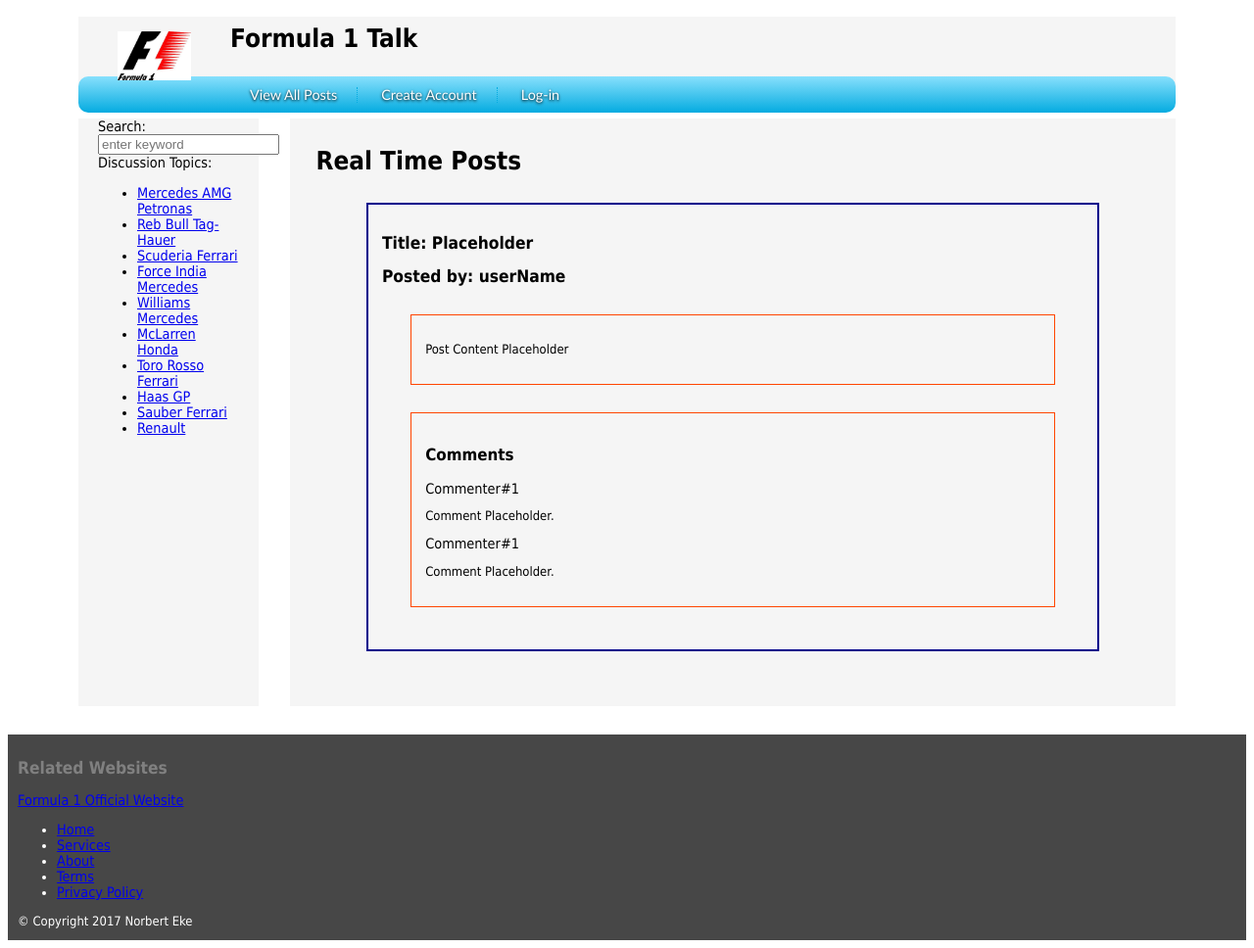
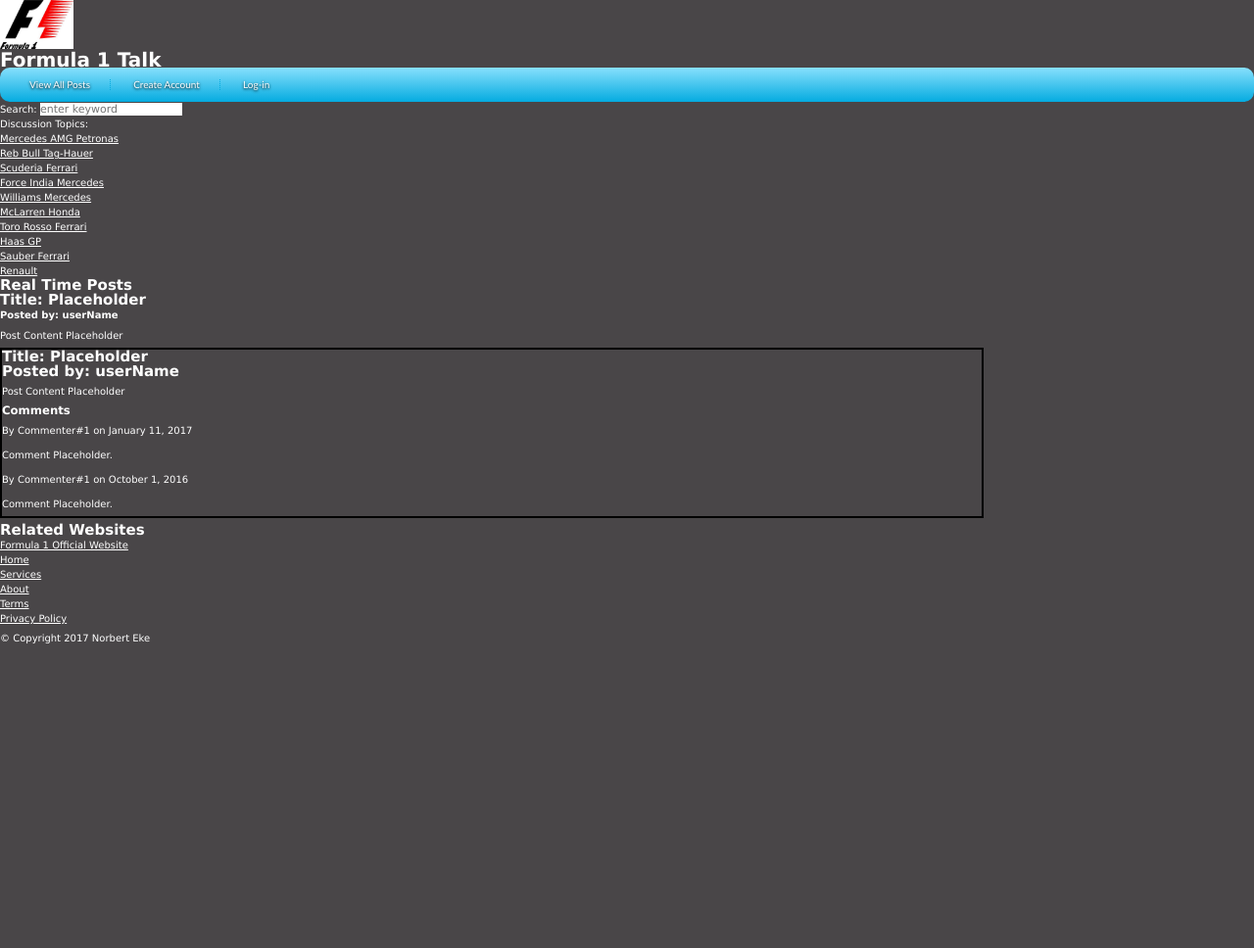
Before and after one commit to norberte/Formula1Forum, a PHP site: page / in a window 1280 px wide. Shown: the whole page at 98% size. After the commit the page ends 657 px from the top, so only its background shows below. Run offline with PHP 8.4, Linux system fonts and the light colour scheme.

Commit message:
Commiting revised styling and structure of the index2 file

```diff
--- a/css/index.css
+++ b/css/index.css
@@ -1,82 +1,304 @@
-body{
-	font-family: Tahoma, Helvetica, sans-serif;
-}
-h1 {
-	font-size: 1.8em;
-	padding: 0.25em;
-}
-h2 {
-	font-size: 1.2em;
-}
-p, body {
-	font-size: 0.9em;
+* {
+	margin: 0px;
+	padding: 0px;
 }
 
-article{
-	padding: 0em 20px;
+body {
+	color: #fff;
+	background-color: #494648;
+	font-family: verdana, arial, sans-serif;
+	font-size: 10px;
+	line-height: 15px;
 }
 
-article#right-sidebar {
-	background-color: #F5F5F5;
-	float: left;
-	width: 10em;
-	margin-left: 5em;
-	height: 600px;
+a {
+	color: #fff;
+	background-color: inherit;
+	text-decoration: underline;
 }
 
-article#center{
-	width: auto;
-	background-color: #F5F5F5;
-	margin: 2em 5em 2em 20em;
-	height: 600px;
-	overflow: auto;
+a:hover {
+	text-decoration: none;
 }
 
-figure{
-	float: left;
-	position: relative;
+span {
+	display: none;
 }
 
-header{
-	height: 75px;
-	background-color: #F5F5F5;
+img {
+	border: none;
 }
 
-#masthead{
-	margin: 1em 5em 1em 5em;
+ul {
+	list-style-type: none;
 }
 
-footer h2{
-	color: gray;
-}
-footer{
-	color: white;
-	background-color: #474747;
-	height: 200px;
-	padding-top: 0.7em;
-	padding-left: 0.7em;
-	padding-right: 3em;
+li {
+	list-style-type: none;
 }
 
-.post{
-	border: 2px solid darkblue;
-	margin-left: 4em;
-	margin-right: 4em;
-	margin-bottom: 4em;
-	padding: 1em;
+p {
+	padding: 5px 0px 5px;
+	text-align: justify;
 }
 
-.postContent{
-	border: 1px solid orangered;
-	margin: 2em;
-	padding: 1em;
+input {
+	border: 0px;
+	font-family: verdana, arial, sans-serif;
+	font-size: 11px;
 }
 
-.postComments{
-	border: 1px solid orangered;
-	margin: 2em;
-	padding: 1em;
+.clearthis {
+	margin : 0px;
+	height : 1px;
+	clear : both;
+	float : none;
+	font-size: 1px;
+	line-height: 0px;
+	overflow : hidden;
+	visibility: hidden;
 }
-.comment{
-	display: inline;
+
+#body_wrapper {
+	background: url('../img/background.jpg') repeat-y 0% 0%;
 }
+
+#rightcolumn {
+	width: 1250px;
+	float: right;
+	text-align: left;
+}
+
+/* Center Column */
+#centercolumn {
+	width: 1000px;
+	color: #333;
+	background-color: #fff;
+	float: left;
+	text-align: center;
+}
+
+#centercolumn_2 {
+	margin: 8px auto;
+	width: 1000px;
+	text-align: left;
+}
+
+#centercolumn a {
+	color: #333;
+	background-color: inherit;
+}
+
+#centercolumn a:hover {
+	text-decoration: none;
+}
+
+/* Center Column Posts */
+.post {
+	margin-bottom: 5px;
+	width: 1000px;
+	border: solid black 2px;
+}
+
+.post_header {
+	padding: 19px 10px 5px;
+	height: 22px;
+}
+
+.post_header h2 {
+	padding-left: 20px;
+	width: 1000px;
+	float: left;
+	font-size: 10px;
+	font-weight: bold;
+}
+
+.post_header strong {
+	float: right;
+}
+
+.post_content {
+	padding: 0px 10px 20px 10px;
+	margin-left:30px;
+	margin-bottom: 20px;
+	width: 900px;
+	line-height: 30px;
+	border: solid red 2px;
+}
+
+.post_comments a {
+	text-decoration: none;
+}
+
+.post_comments a:hover {
+	color: #959595;
+	background-color: inherit;
+}
+
+/* Right Sidebar */
+#rightsidebar {
+	margin: 5px 0px 10px 7px;
+	width: 209px;
+	float: left;
+	color: inherit;
+	background-color: inherit;
+}
+
+/* Team Roster */
+#teamroster {
+	margin-bottom: 9px;
+	width: 209px;
+	background: url('../img/teamroster_bg.jpg') repeat-y;
+}
+
+#teamroster_header {
+	padding: 17px 7px 0px;
+	background: url('../img/teamroster_bg_top.jpg') no-repeat 0% 0%;
+}
+
+#teamroster h2 {
+	height: 35px;
+	background: url('../img/teamroster_title.jpg') no-repeat 0% 0%;
+}
+
+#teamroster_content {
+	padding: 0px 7px 10px;
+	background: url('../img/teamroster_bg_bot.jpg') no-repeat 0% 100%;
+}
+
+#teamroster_categories {
+	padding: 0px 7px 10px;
+	font-weight: bold;
+}
+
+#teamroster_categories a {
+	text-decoration: none;
+}
+
+#teamroster_categories a:hover {
+	text-decoration: underline
+}
+
+#teamroster ul {
+	padding-left: 1px;
+	padding-right: 1px;
+}
+
+#teamroster li {
+	color: #a71b1f;
+	background-color: #a71a1e;
+	background-repeat: no-repeat;
+	background-position: 45% 3px;
+	border: #ffd5d7 1px solid;
+	text-align: center;
+	float: left;
+}
+
+#teamroster li a {
+	display: block;
+	margin-top: 50px;
+	width: 94px;
+	height: 25px;
+	color: #a71b1f;
+	background: #ffe0e2 url('../img/teamroster_name_bg.jpg') no-repeat;
+	overflow: hidden;
+	line-height: 23px;
+	text-decoration: none;
+}
+
+#teamroster li a:hover {
+	color: #380100;
+	background-color: inherit;
+}
+
+li#roster_twitch {
+	background-image: url('../img/teamroster_tb01.jpg');
+}
+
+li#roster_rock {
+	background-image: url('../img/teamroster_tb02.jpg');
+}
+
+li#roster_badkarma {
+	background-image: url('../img/teamroster_tb03.jpg');
+}
+
+li#roster_mostly {
+	background-image: url('../img/teamroster_tb04.jpg');
+}
+
+li#roster_thebowl {
+	background-image: url('../img/teamroster_tb05.jpg');
+}
+
+li#roster_doggerz {
+	background-image: url('../img/teamroster_tb06.jpg');
+}
+
+li#roster_drew {
+	background-image: url('../img/teamroster_tb07.jpg');
+}
+
+li#roster_nogusta {
+	background-image: url('../img/teamroster_tb08.jpg');
+}
+
+/* Left Column and Sidebar */
+#leftcolumn {
+	width: 250px;
+	color: #000;
+	background-color: inherit;
+	float: right;
+	text-align: left;
+	font-size: 9px;
+}
+
+#leftcolumn ul {
+	width: 100%;
+	overflow: hidden;
+}
+
+#leftcolumn li {
+	margin-bottom: 1px;
+	padding: 3px 10px 5px 35px;
+	color: inherit;
+	background: #b3b3b3 url('../img/latestmatches_bullet.gif') no-repeat 9px 50%;
+}
+
+#leftsidebar {
+	margin-right: 6px;
+	width: 190px;
+}
+
+#leftsidebar a {
+	color: #000;
+	background-color: inherit;
+	text-decoration: none;
+}
+
+#leftsidebar a:hover {
+	text-decoration: underline;
+}
+
+#leftsidebar h2 {
+	height: 54px;
+	background-repeat: no-repeat;
+	background-position: 10px 50%;
+}
+
+/* Latest Matches */
+#latestmatch {
+	color: inherit;
+	background-color: #313131;
+	border-top: #fff 1px solid;
+}
+
+#latestmatch h2 {
+	background-image: url('../img/latestmatches_title.jpg');
+}
+
+#latestmatch li {
+	color: inherit;
+	background-color: #b3b3b3;
+	background-image: url('../img/latestmatches_bullet.gif');
+}
--- a/css/nav.css
+++ b/css/nav.css
@@ -1,4 +1,5 @@
 .menu {
+
 	padding: 10px;
 	border-radius: 10px;
 	background: -webkit-gradient(linear, left top, left bottom, color-stop(0%,#87e0fd), color-stop(40%,#53cbf1), color-stop(100%,#05abe0)); /* Chrome,Safari4+ */
--- a/index.html
+++ b/index.html
@@ -49,26 +49,22 @@
 
 	<article id="center">
 		<h1>Real Time Posts</h1>
-		<div class="post">
-			<div class="postHeader">
-				<h2>Title: Placeholder</h2>
-				<h2>Posted by: userName</h2>
-			</div>
-			<div class="postContent">
-				<p>Post Content Placeholder</p>
-			</div>
-			<div class="postComments">
-				<h3>Comments</h3>
-				<div class = "comment">
-					<label>Commenter#1</label>
-					<p>Comment Placeholder.</p>
-				</div>
-				<div>
-					<label>Commenter#1</label>
-					<p>Comment Placeholder.</p>
-				</div>
-			</div>
-		</div>
+
+
+		<div class="newsbox">
+          <div class="newsbox_header">
+            <!-- News Title -->
+            <h2>Title: Placeholder</h2>
+            <!-- News Date -->
+            <strong>Posted by: userName</strong>
+            <div class="clearthis">&nbsp;</div>
+          </div>
+          <div class="newsbox_content">
+            <!-- News Text -->
+            <p>Post Content Placeholder</p>
+          </div>
+        </div>
+
 		<div class="post">
 			<div class="postHeader">
 				<h2>Title: Placeholder</h2>
```
Also changed, not shown: css/signUp.css (+0 -35 lines), index2.html (added, +152 -0 lines).
